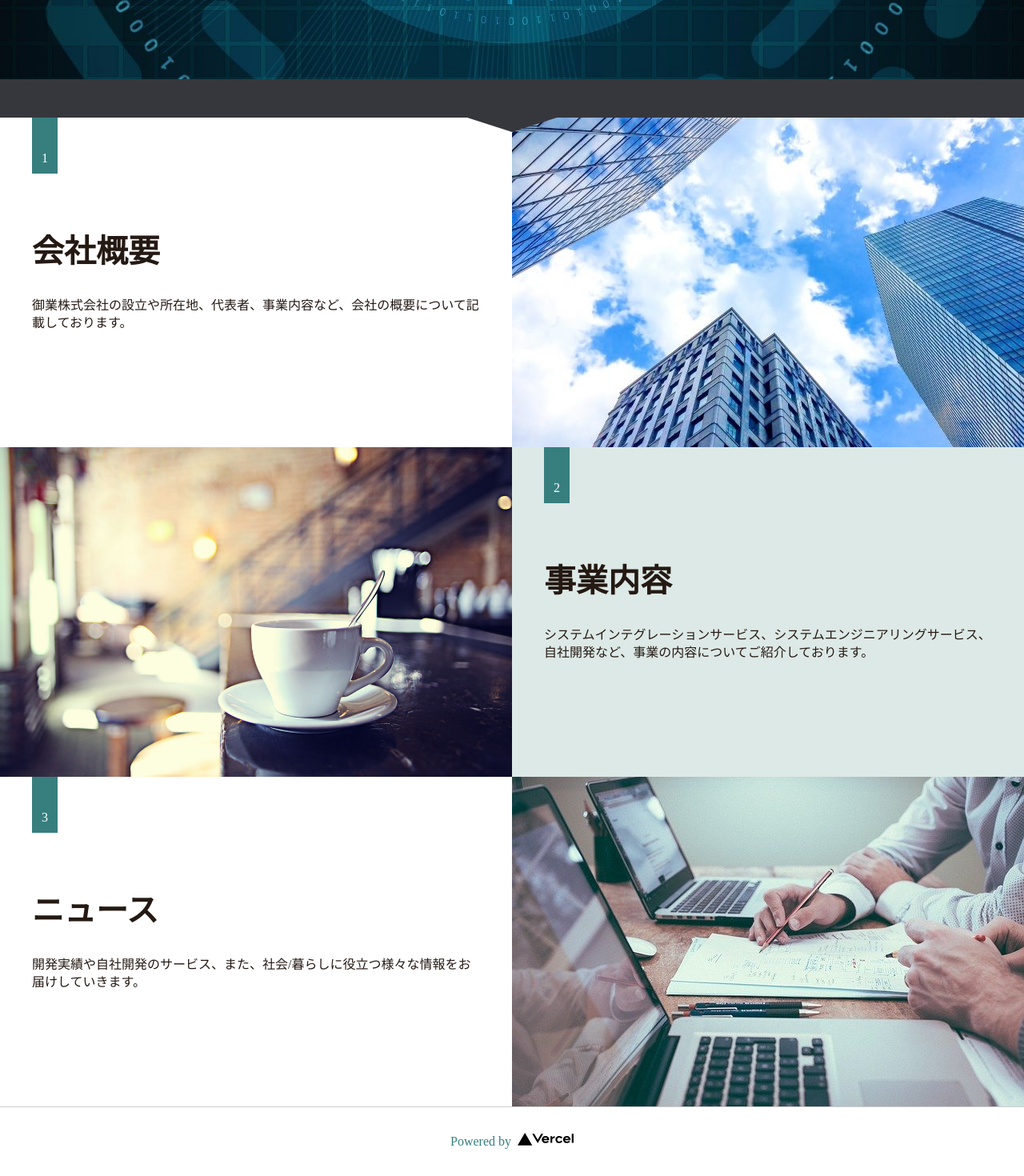
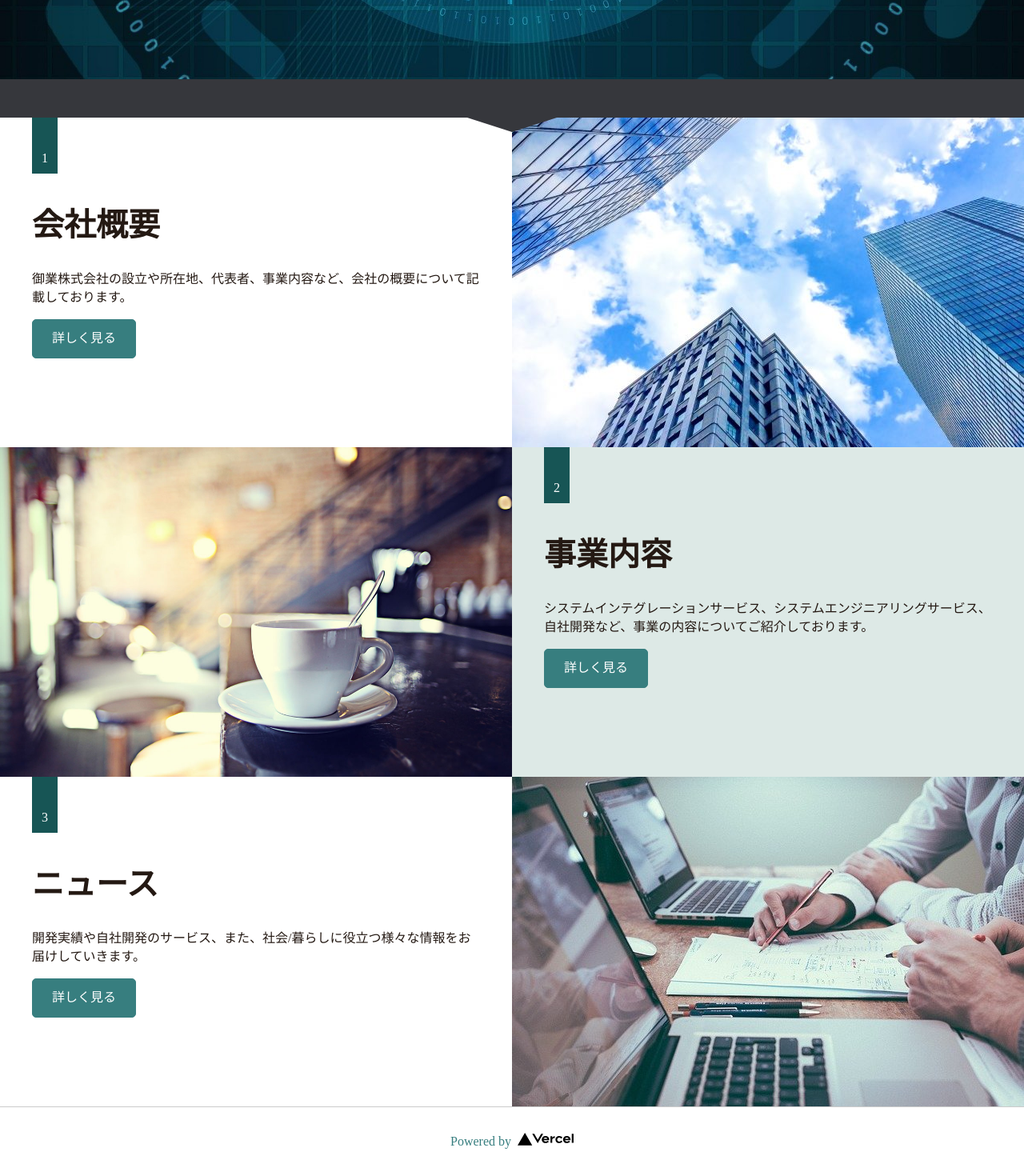
Before and after one commit to kuro-xx/template-next-ts, a Next.js app: page / in a window 1280 px wide. Shown: the part 781-2251 px from the top of the page at 80% size. Built offline with nearby package versions, Linux system fonts and the light colour scheme.

Commit message:
feat: ボタンの適用

```diff
--- a/src/feature/home/HomeTemplate.tsx
+++ b/src/feature/home/HomeTemplate.tsx
@@ -15,17 +15,23 @@ export const HomeTemplate = () => {
       <MyHomeSection>
         <MyHomeImageSection heading="会社概要" number={1} image={companyImage}>
           <p>御業株式会社の設立や所在地、代表者、事業内容など、会社の概要について記載しております。</p>
-          <MyButton>詳しく見る</MyButton>
+          <MyButton type="link" href="/about" variant="contained" color="primary">
+            詳しく見る
+          </MyButton>
         </MyHomeImageSection>
         <MyHomeImageSection heading="事業内容" number={2} image={servicesImage}>
           <p>
             システムインテグレーションサービス、システムエンジニアリングサービス、自社開発など、事業の内容についてご紹介しております。
           </p>
-          <MyButton>詳しく見る</MyButton>
+          <MyButton type="link" href="/services" variant="contained" color="primary">
+            詳しく見る
+          </MyButton>
         </MyHomeImageSection>
         <MyHomeImageSection heading="ニュース" number={3} image={newsImage}>
           <p>開発実績や自社開発のサービス、また、社会/暮らしに役立つ様々な情報をお届けしていきます。</p>
-          <MyButton>詳しく見る</MyButton>
+          <MyButton type="link" href="/news" variant="contained" color="primary">
+            詳しく見る
+          </MyButton>
         </MyHomeImageSection>
       </MyHomeSection>
     </main>
--- a/src/feature/home/components/MyHomeImageSection/createStyles.ts
+++ b/src/feature/home/components/MyHomeImageSection/createStyles.ts
@@ -45,7 +45,7 @@ export const createStyles = (theme: Theme, isEven: boolean) => ({
     top: 0,
     left: 'auto',
     padding: '40px 12px 8px',
-    backgroundColor: theme.color.primary.main.code,
+    backgroundColor: theme.color.primary.dark.code,
     color: theme.color.contrastText.code,
   }),
   header: css({
--- a/src/kernel/components/elements/button/MyButton/createStyles.ts
+++ b/src/kernel/components/elements/button/MyButton/createStyles.ts
@@ -7,7 +7,7 @@ export const createStyles = (theme: Theme, color?: ColorOption) => ({
   root: css({
     display: 'inline-block',
     minWidth: 128,
-    padding: '1em 1.5em',
+    padding: '0.75em 1.5em',
     border: '1px solid transparent',
     borderRadius: '5px',
     backgroundColor: 'transparent',
--- a/src/kernel/components/elements/button/MyButton/index.tsx
+++ b/src/kernel/components/elements/button/MyButton/index.tsx
@@ -33,7 +33,7 @@ export const MyButton = (props: Props) => {
         <a
           css={[styles.root, styles.variant[variant ?? 'default']]}
           onClick={onClick}
-          target={type !== 'link' ? '_self' : '_blank'}
+          target={type === 'link' ? '_self' : '_blank'}
         >
           {children}
         </a>
```
